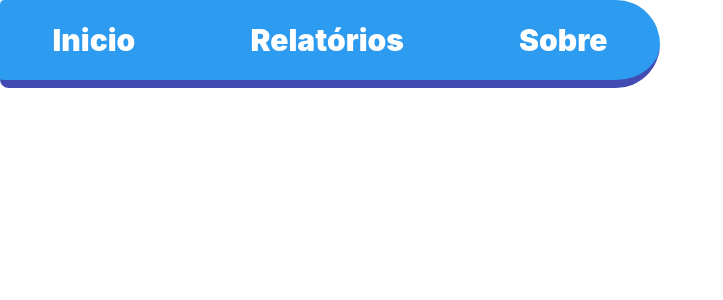
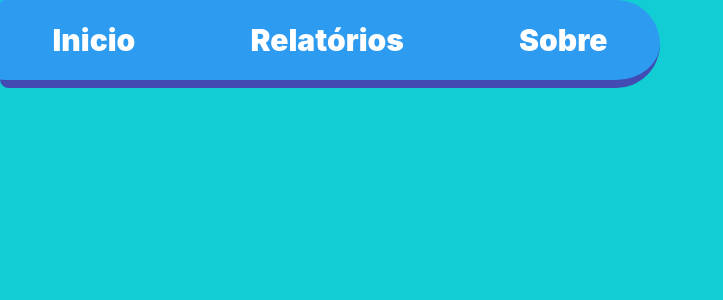
Before and after one commit to silvioubaldino/personal-finance-frontend, a React (Create React App) app: page /sobre in a window 1280 px wide. Shown: the top 300 px of the page, without its empty margins (0-723 px from the left). Built offline with nearby package versions, Linux system fonts and the light colour scheme.

Commit message:
Finalizando header / Profile e Resumed Report

```diff
--- a/src/pages/About.js
+++ b/src/pages/About.js
@@ -1,8 +1,10 @@
 import NavBar from "../components/Navbar";
+
+import '../style/pages/about.css';
 
 const About = () => {
   return (
-    <div>
+    <div className="container-about">
       <NavBar />
     </div>
   );
--- a/src/pages/Home.js
+++ b/src/pages/Home.js
@@ -13,6 +13,7 @@ const Home = () => {
         <NavBar />
         <Profile />
       </header>
+      <main>
         <section>
           <ResumedReport />
         </section>
@@ -20,6 +21,7 @@ const Home = () => {
           <GraphicRender />
           <Movements />
         </section>
+      </main>
     </div>
   );
 };
--- a/src/pages/Reports.js
+++ b/src/pages/Reports.js
@@ -1,8 +1,10 @@
 import NavBar from "../components/Navbar";
+
+import '../style/pages/report.css';
 
 const Report = () => {
   return (
-    <div>
+    <div className="container-reports">
       <NavBar />
     </div>
   );
--- a/src/style/pages/about.css
+++ b/src/style/pages/about.css
@@ -0,0 +1,4 @@
+.container-about {
+  height: 100vh;
+  background-color: rgba(18, 205, 212, 1);
+}
--- a/src/style/pages/report.css
+++ b/src/style/pages/report.css
@@ -0,0 +1,4 @@
+.container-reports {
+  height: 100vh;
+  background-color: rgba(18, 205, 212, 1);
+}
```
Lines whose indentation alone changed are shown as unchanged.
